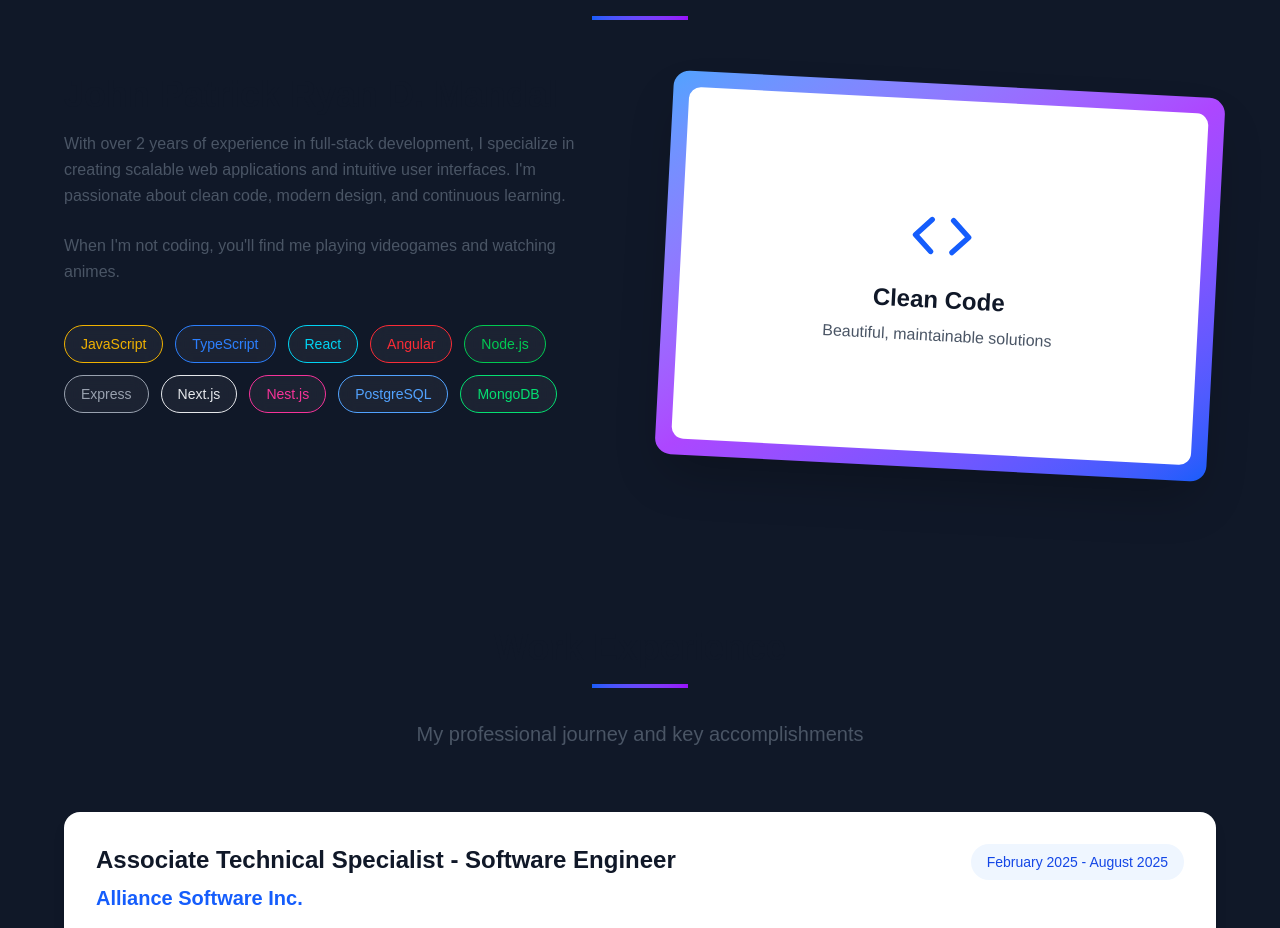
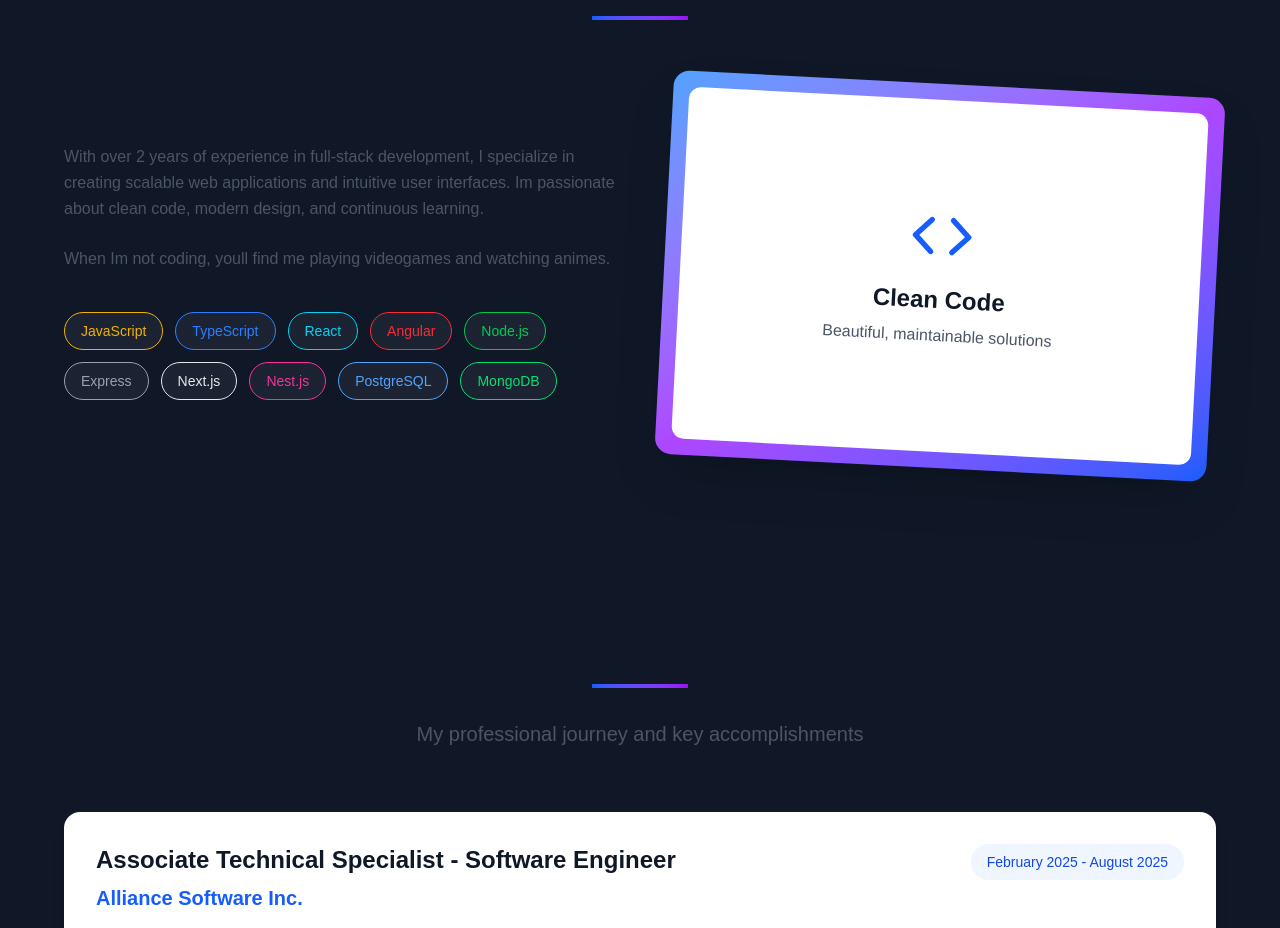
Before and after one commit to beefysalad/webportfolioV2, a Next.js app: page / in a window 1280 px wide. Shown: the part 920-1848 px from the top of the page. Built offline with nearby package versions, Linux system fonts and the light colour scheme.

Commit message:
fix: Fix linting issues

```diff
--- a/app/shared/components/About/index.tsx
+++ b/app/shared/components/About/index.tsx
@@ -23,12 +23,12 @@ export const About = () => {
             <p className='text-gray-600 dark:text-gray-300 leading-relaxed'>
               With over 2 years of experience in full-stack development, I
               specialize in creating scalable web applications and intuitive
-              user interfaces. I'm passionate about clean code, modern design,
+              user interfaces. Im passionate about clean code, modern design,
               and continuous learning.
             </p>
             <p className='text-gray-600 dark:text-gray-300 leading-relaxed'>
-              When I'm not coding, you'll find me playing videogames and
-              watching animes.
+              When Im not coding, youll find me playing videogames and watching
+              animes.
             </p>
             <div className='flex flex-wrap gap-3 pt-4'>
               {techStack.map((tech) => (
```
